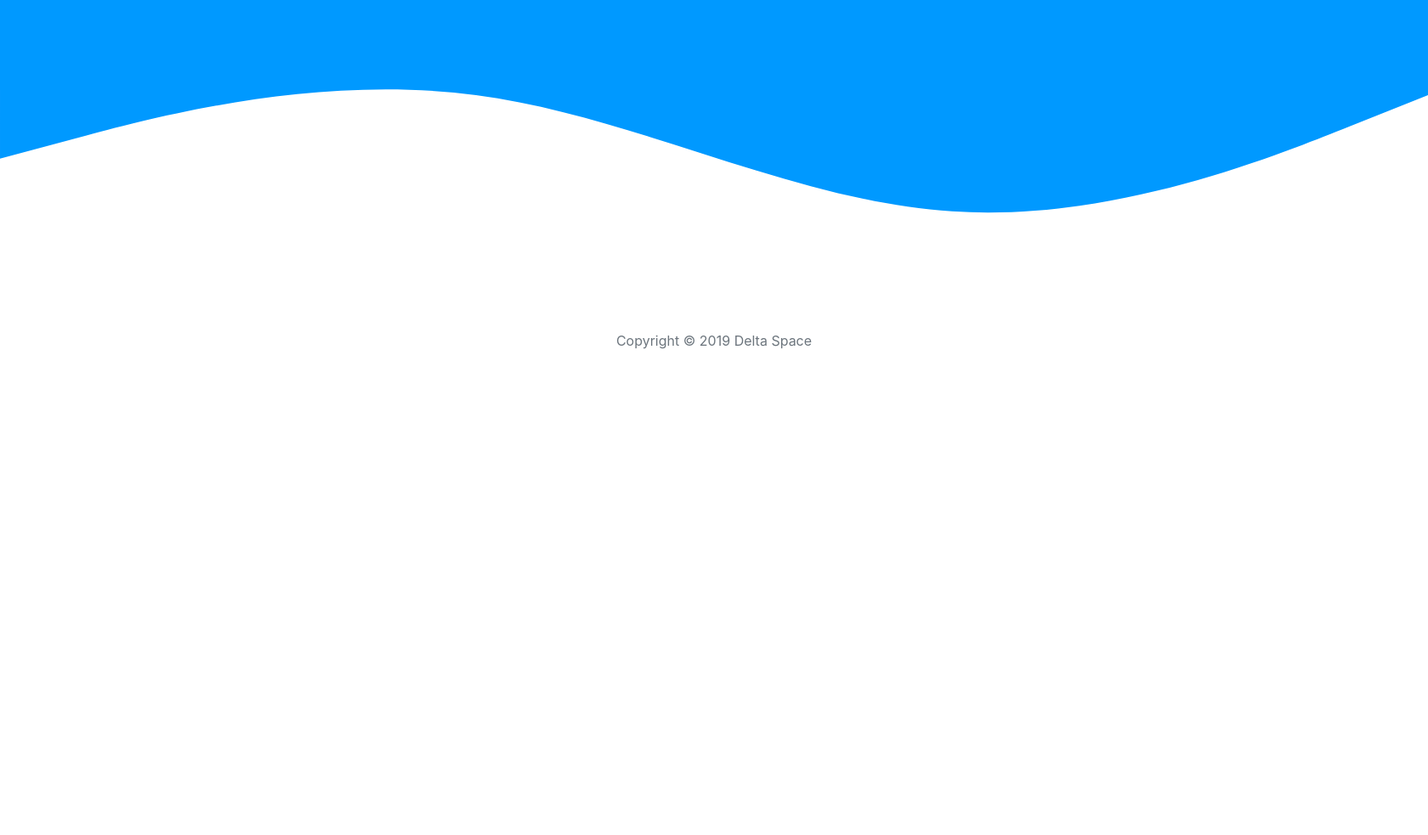
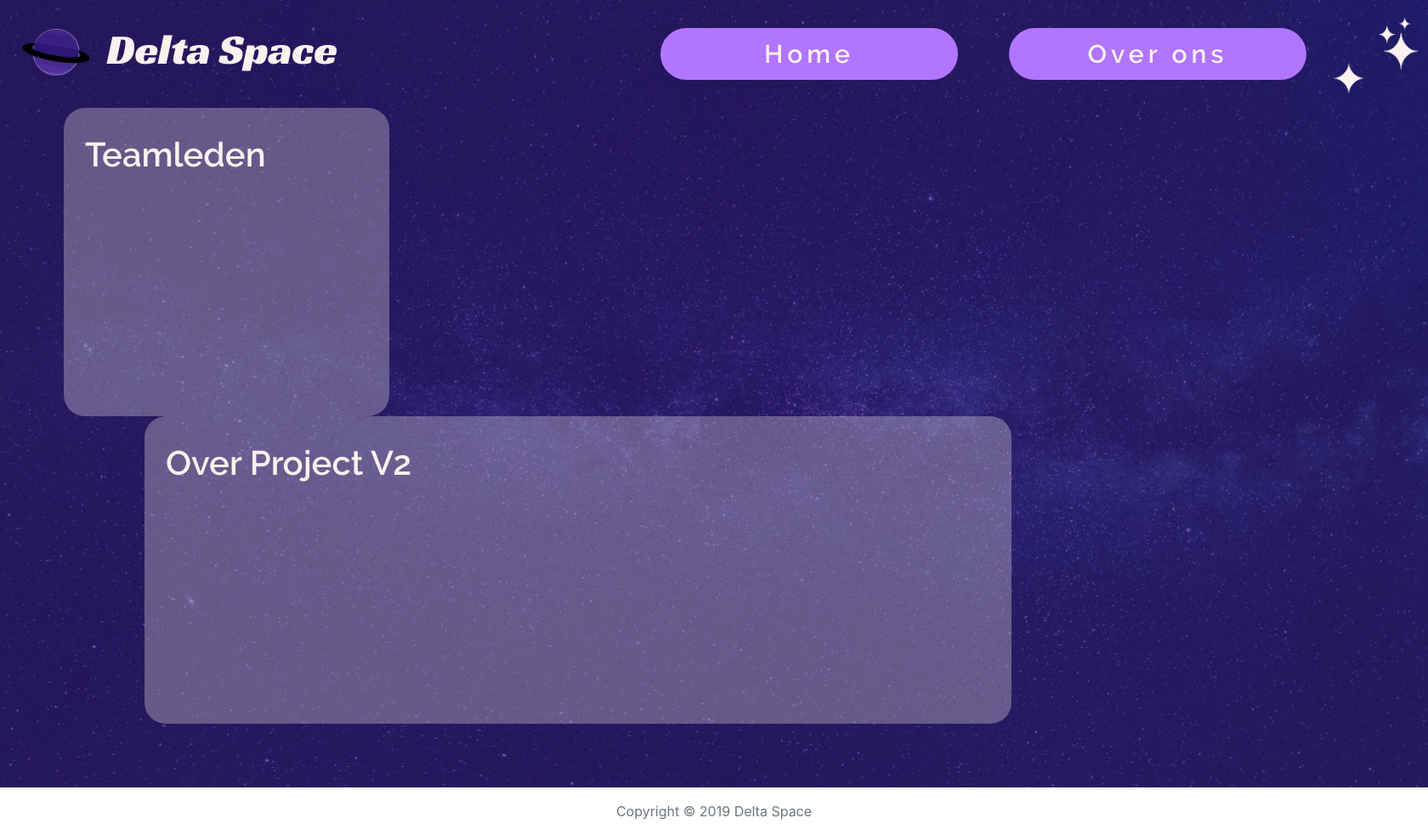
Before and after one commit to AgentFurb/projectV2, a PHP site: page /about.php in a window 1680 px wide. Shown: the whole page at 85% size. Before the commit the page ends 411 px from the top, so only its background shows below. Run offline with PHP 8.4, Linux system fonts and the light colour scheme.

Commit message:
Big update
About page weblayout almost complete, JQuery hide/show complete and started working on the check page section layout.

```diff
--- a/about.php
+++ b/about.php
@@ -5,7 +5,32 @@
     <title>Project V2 - Delta Space</title>
 </head>
 <body>
-<svg xmlns="http://www.w3.org/2000/svg" viewBox="0 0 1440 320"><path fill="#0099ff" fill-opacity="1" d="M0,160L80,138.7C160,117,320,75,480,96C640,117,800,203,960,213.3C1120,224,1280,160,1360,128L1440,96L1440,0L1360,0C1280,0,1120,0,960,0C800,0,640,0,480,0C320,0,160,0,80,0L0,0Z"></path></svg>
+<div class="about-container">
+<nav class="navbar navbar-expand-lg navbar-light bg-light bg-transparent">
+    <a class="navbar-brand" href="index.php">
+        <img src="assets/img/ds-logo-light.png" width="100" height="100" class="d-inline-block align-middle" alt="">
+        Delta Space
+    </a>
+    <button class="navbar-toggler" type="button" data-toggle="collapse" data-target="#navbarSupportedContent" aria-controls="navbarSupportedContent" aria-expanded="false" aria-label="Toggle navigation">
+        <span class="navbar-toggler-icon"></span>
+    </button>
+
+    <div class="collapse navbar-collapse" id="navbarSupportedContent">
+    <ul class="navbar-nav mr-auto">
+        <li class="nav-item active">
+        <a class="nav-link text-center" href="about.php">Home <span class="sr-only">(current)</span></a>
+        </li>
+        <li class="nav-item">
+        <a class="nav-link text-center" href="about.php">Over ons</a>
+        </li>
+    </div>
+    <img src="assets/img/stars.png" class="stars" alt="">
+</nav>
+  <div class="row row-about">
+    <div class="col-team col-6 col-md-3">Teamleden</div>
+    <div class="col-about col-md-8">Over Project V2</div>
+  </div>
+</div>
 
 
 <?php include 'inc/footer.php';?>
--- a/css/main.css
+++ b/css/main.css
@@ -1,3 +1,4 @@
+/* Imports Fonts from the assets map */
 @font-face {
     font-family: abang;
     src: url(../assets/fonts/Abang.otf);
@@ -27,12 +28,25 @@ body {
     margin: 0;
     padding: 0;
 }
+
+.col {
+    padding: 0;
+}
+
+.row {
+    margin: 0;
+}
+/* Cursor change on hoover, only on the launch buttons */
+#launch, #check, #graph {
+    cursor: pointer;
+}
+
 /* Homepage */
 .main-con {
     padding: 0px !important;
     margin: 0 !important;
     position: relative;
-    background: #ff319c url(../assets/img/background-purple.png);
+    background: #2D1674 url(../assets/img/background-purple.png);
     background-size: cover;
     width: 100%;
     height: 75vh;
@@ -71,6 +85,7 @@ section.sec2 {
     border-radius: 50px;
     margin: 0px 30px 0px 30px !important;
     width: 350px !important;
+    letter-spacing: 5px;
 }
 
 .stars {
@@ -97,9 +112,87 @@ section.sec2 {
     color: #FBF1EF !important;
     font-family: raleway-sb;
     font-size: 30px;
+    letter-spacing: 5px;
 
     background-color: #B175FF;
     border-radius: 50px;
-    margin: 0px 30px 0px 30px !important;
+    margin: 0px 30px 0px 30px;
     width: 350px !important;
 }
+/* About page */
+.about-container {
+    background-image: url(../assets/img/background-purple.png);
+    background-size: cover;
+}
+
+.row-about {
+    height: 100vh;
+    padding: 0px 75px 75px 75px !important;
+    margin: 0px !important;
+    position: relative;
+}
+
+.col-team, .col-about {
+    background-color: rgba(251, 241, 239, 0.3);
+    padding: 25px;
+    border-radius: 25px;
+
+    color: #FBF1EF;
+    font-family: raleway-sb;
+    font-size: 40px;
+}
+
+.col-team {
+    margin-right: 50px;
+}
+
+.col-about {
+    margin-left: 95px !important;
+}
+/* Check page section */
+.check-con {
+    padding: 0px !important;
+    margin: 0 !important;
+    position: relative;
+    background: #2D1674 url(../assets/img/background-purple.png);
+    background-size: cover;
+    width: 100%;
+    height: 100vh;
+}
+
+.check-window {
+    background-color: #000000;
+    border: 5px solid #B175FF;
+    border-radius: 30px;
+    width: 50%;
+    margin: 0 auto;
+    margin-top: 100px;
+    padding: 10px;
+    letter-spacing: 5px;
+}
+
+.check-list ul {
+    padding-left: 5px;
+}
+
+.check-list li {
+    font-family: orbitron;
+    color: #29FE10;
+    list-style: none;
+    font-size: 22px;
+}
+
+.check-btn {
+    color: #FBF1EF !important;
+    font-family: raleway-sb;
+    font-size: 30px;
+    letter-spacing: 5px;
+
+    background-color: #B175FF;
+    border-radius: 50px;
+    margin: 30px 30px 0px 30px;
+    width: 350px !important;
+
+    position: absolute;
+    left: 208px;
+}
--- a/js/main.js
+++ b/js/main.js
@@ -0,0 +1,20 @@
+$(document).ready(function(){
+    $("#launch").click(function(){
+      $(".main-page").hide();
+      $(".sec2").hide();
+      $(".graph-page").hide();
+      $(".check-page").show();
+    });
+    $("#check").click(function(){
+        $(".main-page").hide();
+        $(".sec2").hide();
+        $(".graph-page").show();
+        $(".check-page").hide();
+    });
+    $("#reset").click(function(){
+        $(".main-page").show();
+        $(".sec2").show();
+        $(".graph-page").hide();
+        $(".check-page").hide();
+    });
+  });
```
Also changed, not shown: index.php (+59 -19 lines).
